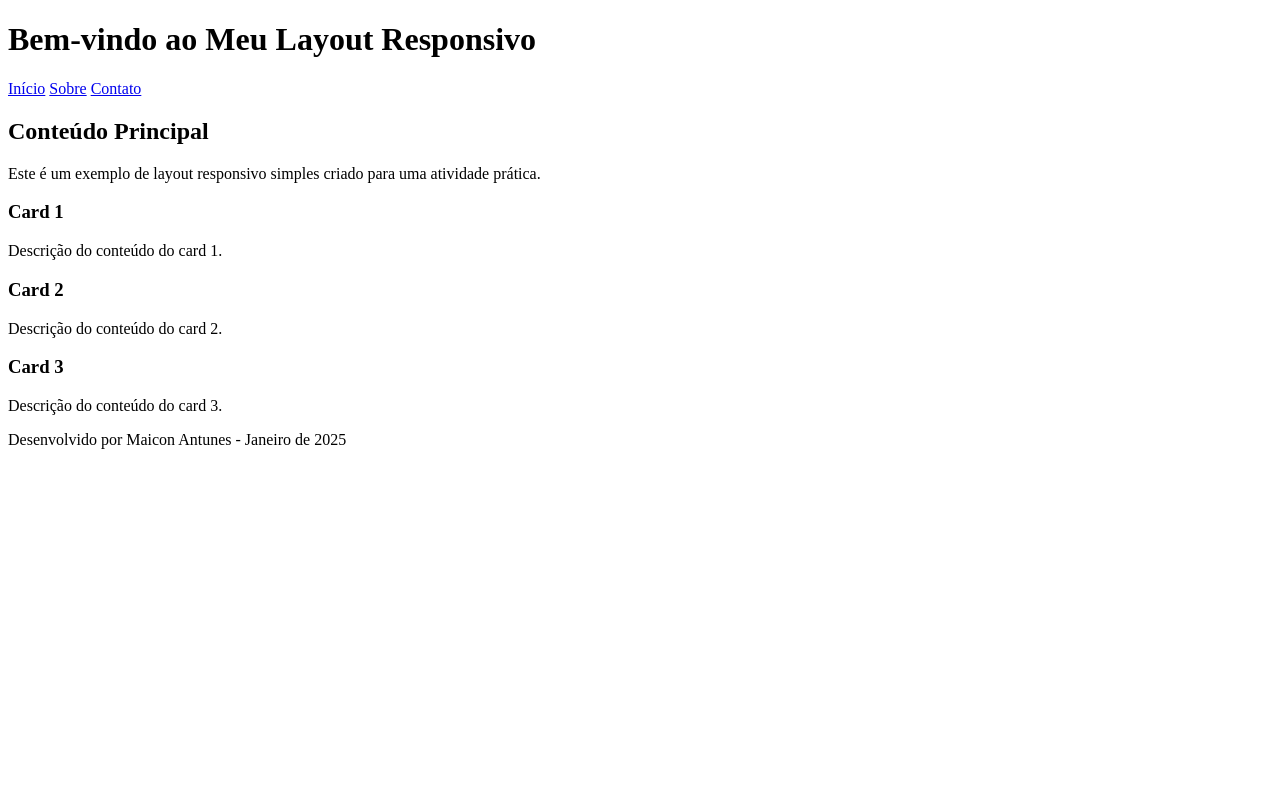
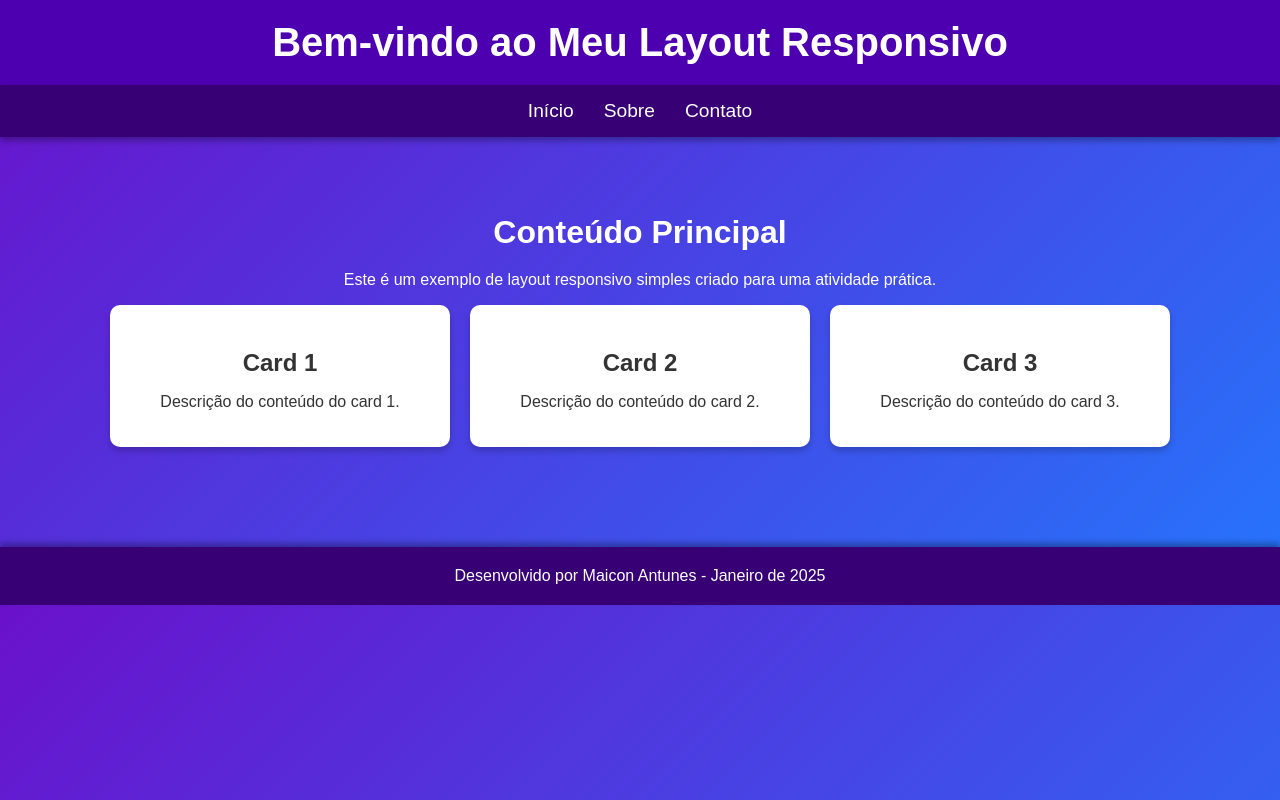
Before and after one commit to DuffyLuscy/Layout-Responsivo, a plain HTML site: page index.html in a window 1280 px wide. Drawn offline with Linux system fonts and the light colour scheme.

Commit message:
Update index.html

```diff
--- a/index.html
+++ b/index.html
@@ -5,7 +5,101 @@
     <meta name="viewport" content="width=device-width, initial-scale=1.0">
     <title>Meu Layout Responsivo</title>
     <style>
-        /* Estilos aqui */
+        /* Estilo geral */
+        body {
+            font-family: Arial, sans-serif;
+            margin: 0;
+            padding: 0;
+            background: linear-gradient(135deg, #6a11cb, #2575fc);
+            color: #fff;
+        }
+
+        header {
+            background-color: #4c00b0;
+            padding: 20px;
+            text-align: center;
+            box-shadow: 0 4px 6px rgba(0, 0, 0, 0.3);
+        }
+
+        header h1 {
+            font-size: 2.5em;
+            margin: 0;
+        }
+
+        nav {
+            display: flex;
+            justify-content: center;
+            background-color: #370075;
+            padding: 15px 0;
+            box-shadow: 0 4px 6px rgba(0, 0, 0, 0.3);
+        }
+
+        nav a {
+            color: #fff;
+            text-decoration: none;
+            margin: 0 15px;
+            font-size: 1.2em;
+            transition: color 0.3s ease;
+        }
+
+        nav a:hover {
+            color: #ffda79;
+        }
+
+        main {
+            text-align: center;
+            padding: 50px 20px;
+        }
+
+        main h2 {
+            font-size: 2em;
+            margin-bottom: 20px;
+        }
+
+        .card-container {
+            display: flex;
+            justify-content: center;
+            gap: 20px;
+            flex-wrap: wrap;
+        }
+
+        .card {
+            background: #fff;
+            color: #333;
+            padding: 20px;
+            border-radius: 10px;
+            box-shadow: 0 4px 6px rgba(0, 0, 0, 0.2);
+            width: 300px;
+            transition: transform 0.3s ease, box-shadow 0.3s ease;
+        }
+
+        .card:hover {
+            transform: translateY(-10px);
+            box-shadow: 0 6px 10px rgba(0, 0, 0, 0.3);
+        }
+
+        .card h3 {
+            font-size: 1.5em;
+            margin-bottom: 10px;
+        }
+
+        .card p {
+            font-size: 1em;
+        }
+
+        footer {
+            text-align: center;
+            background-color: #370075;
+            padding: 20px;
+            margin-top: 50px;
+            box-shadow: 0 -4px 6px rgba(0, 0, 0, 0.3);
+        }
+
+        footer p {
+            margin: 0;
+            font-size: 1em;
+            color: #fff;
+        }
     </style>
 </head>
 <body>
```
